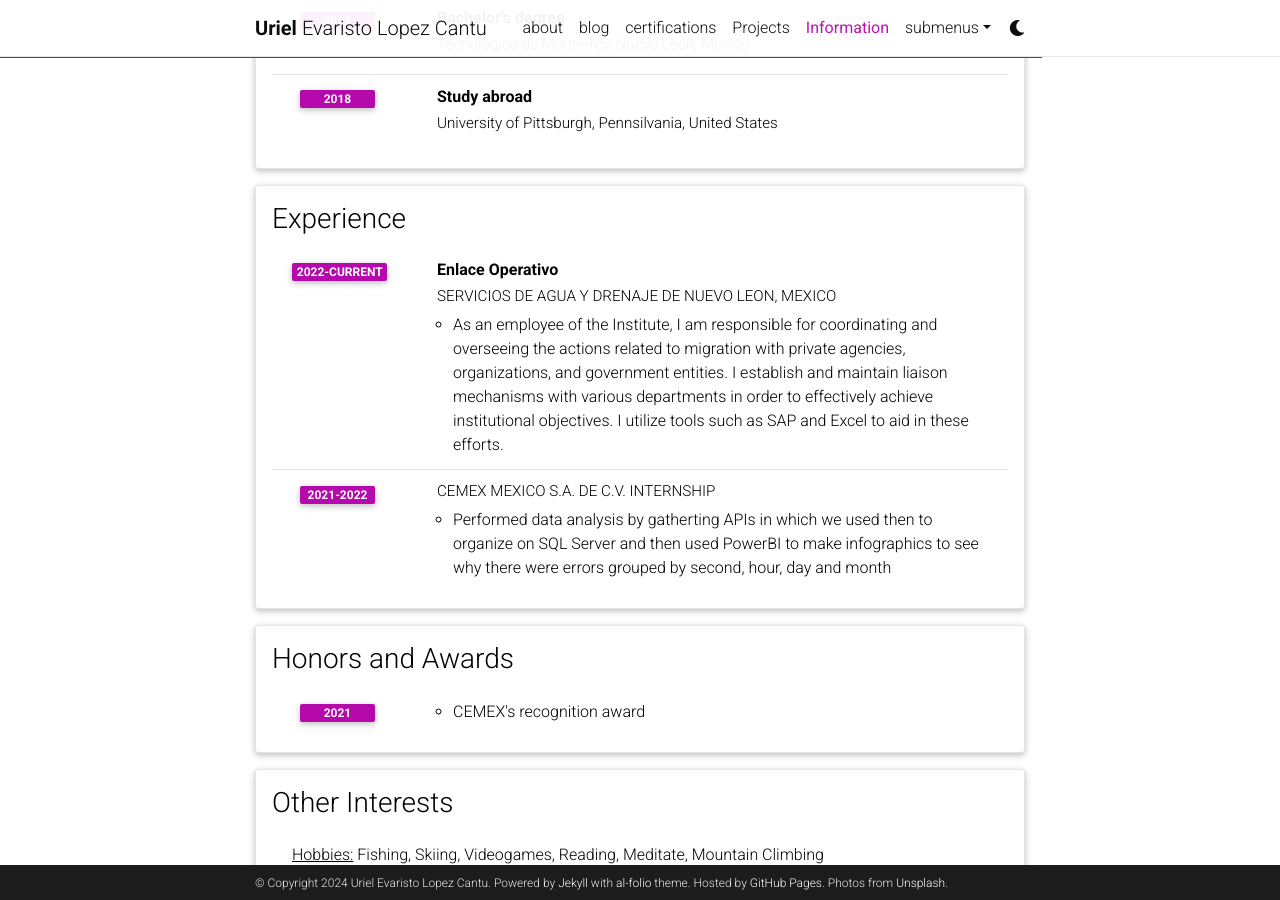
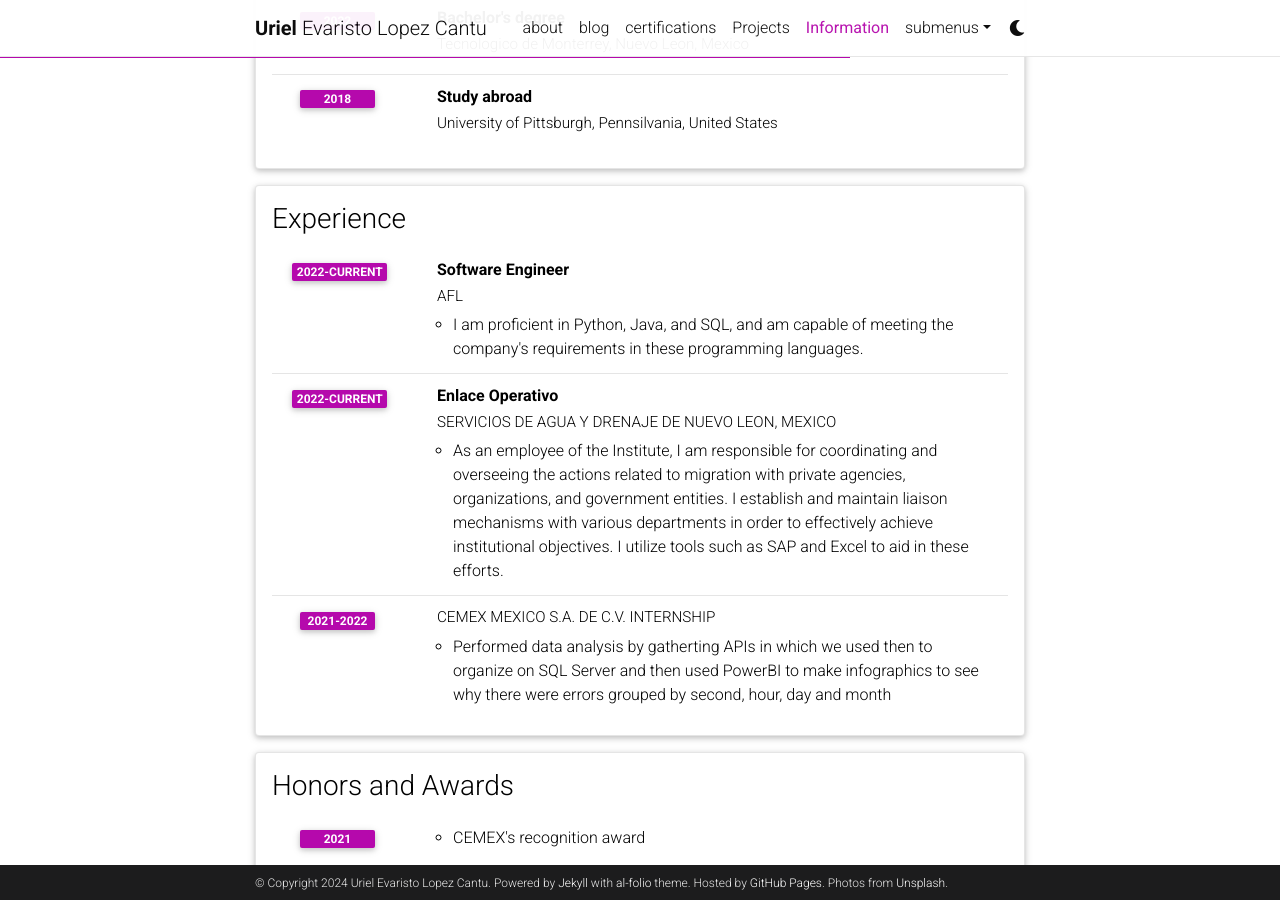
Before and after one commit to ulopezc/ulopezc.github.io, a Jekyll site: the page built from _pages/cv.md, in a window 1280 px wide and 900 px high, scrolled down 459 px. Built offline with Jekyll 4.4.1, drawn with Linux system fonts in a browser that asks for light colours; comment, search, counter and statistics services are not loaded; a style sheet for code colours, icons or effects is not loaded.

Commit message:
Update cv.yml

```diff
--- a/_data/cv.yml
+++ b/_data/cv.yml
@@ -21,6 +21,12 @@
 - title: Experience
   type: time_table
   contents:
+    - title: Software Engineer
+      institution: AFL
+      year: 2022-Current
+      description:
+      - I am proficient in Python, Java, and SQL, and am capable of meeting the company's requirements in these programming languages.
+
     - title: Enlace Operativo
       institution: SERVICIOS DE AGUA Y DRENAJE DE NUEVO LEON, MEXICO
       year: 2022-Current
```
